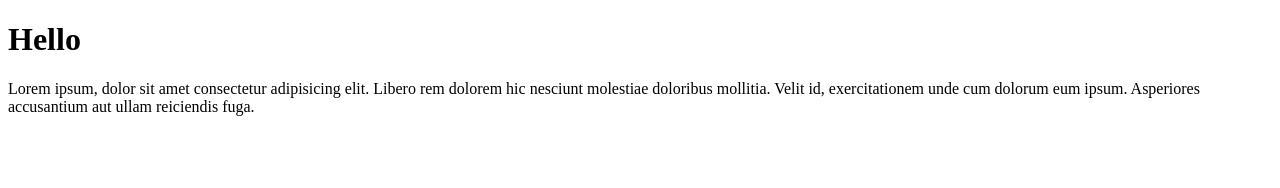
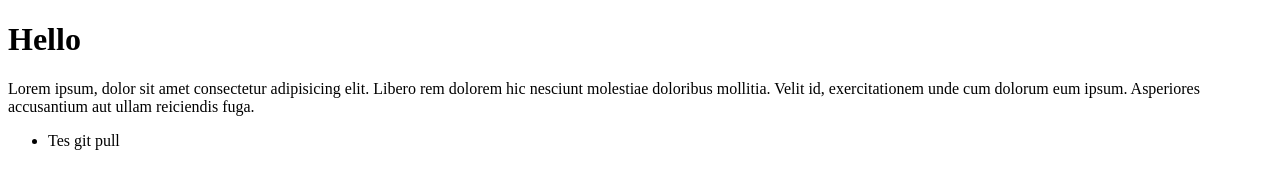
Before and after one commit to sibadu001/tes-pull, a plain HTML site: page index.html in a window 1280 px wide. Drawn offline with Linux system fonts and the light colour scheme.

Commit message:
tambah list

```diff
--- a/index.html
+++ b/index.html
@@ -9,5 +9,8 @@
 <body>
     <h1>Hello</h1>
     <p>Lorem ipsum, dolor sit amet consectetur adipisicing elit. Libero rem dolorem hic nesciunt molestiae doloribus mollitia. Velit id, exercitationem unde cum dolorum eum ipsum. Asperiores accusantium aut ullam reiciendis fuga.</p>
+    <ul>
+        <li>Tes git pull</li>
+    </ul>
 </body>
 </html>
```
